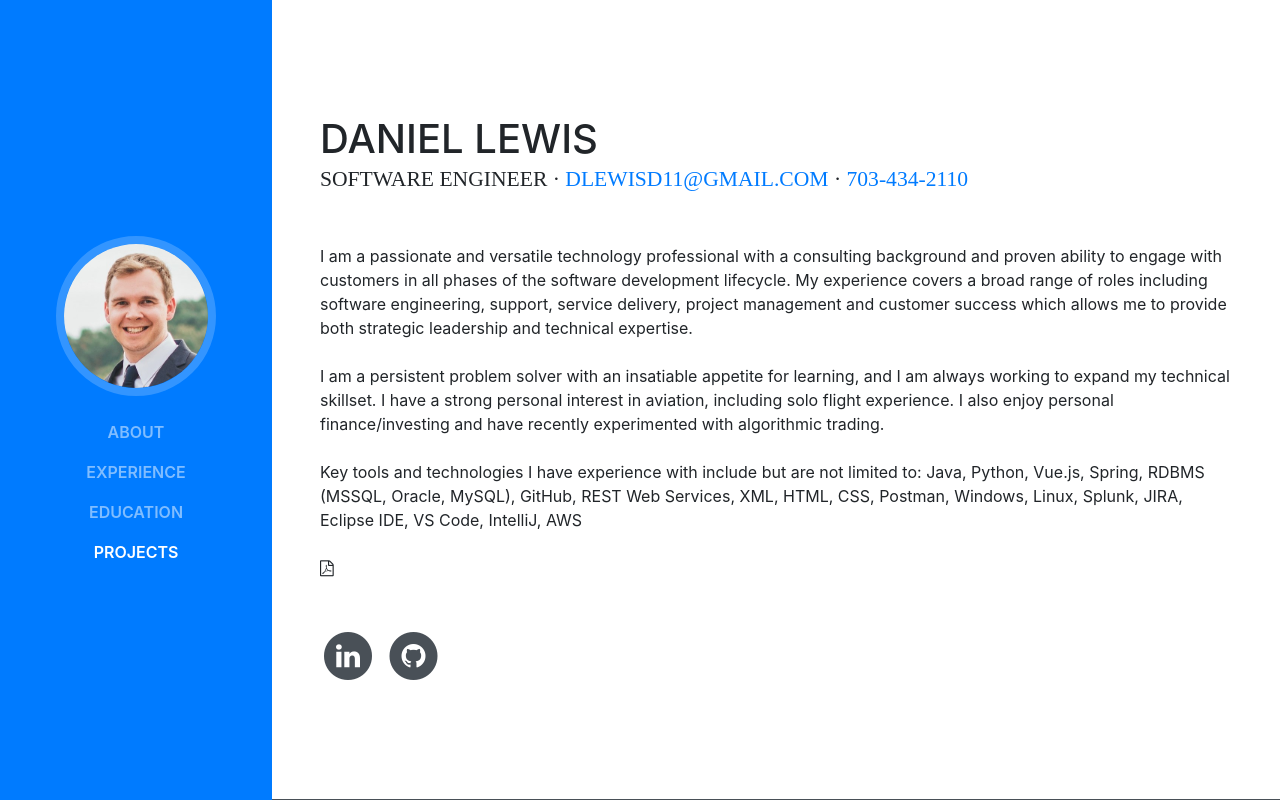
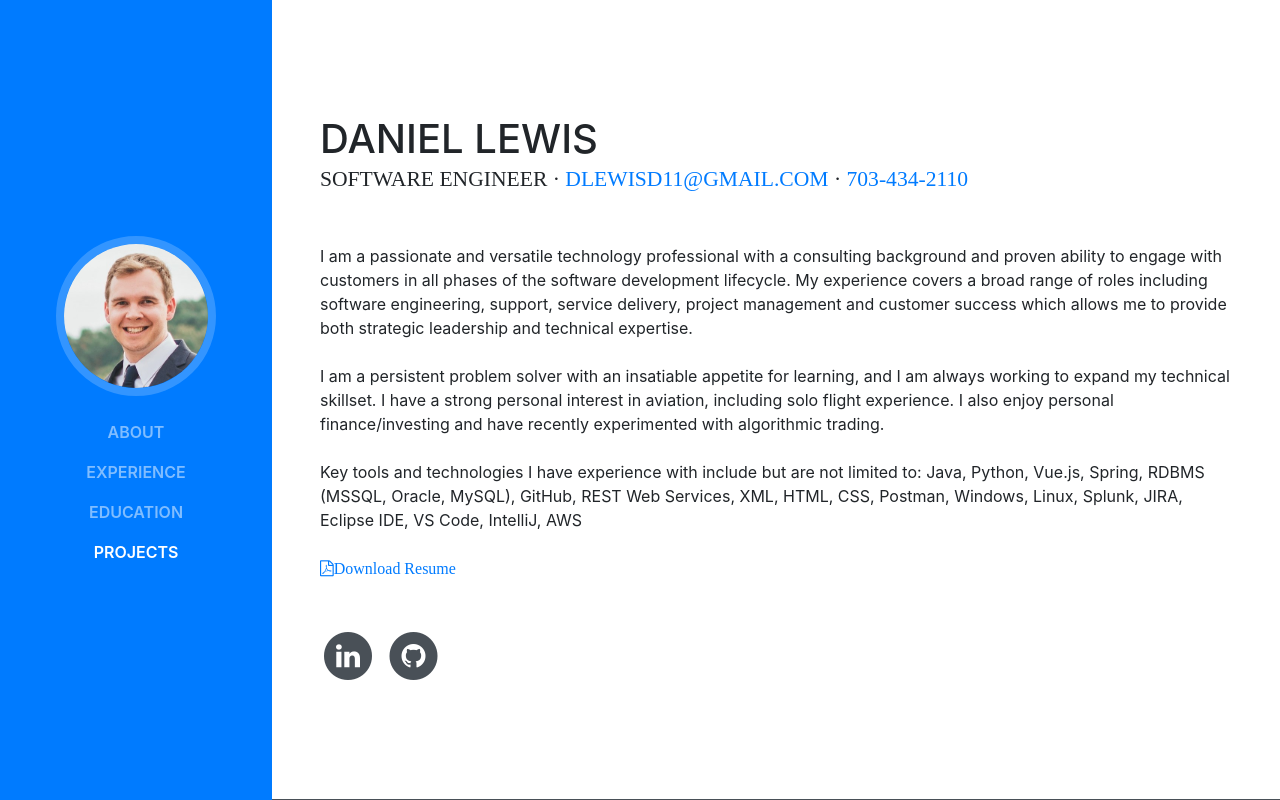
Before and after one commit to dlewisd11/dlewisd11.github.io, a website with bundled scripts: page index.html in a window 1280 px wide. Shown: the top 800 px of the page. Built offline with nearby package versions, Linux system fonts and the light colour scheme; a web font is replaced by a local one.

Commit message:
Update index.html

```diff
--- a/index.html
+++ b/index.html
@@ -94,7 +94,7 @@
           Key tools and technologies I have experience with include but are not limited to: Java, Python, Vue.js, Spring, RDBMS (MSSQL, Oracle, MySQL), GitHub, REST Web Services, XML, HTML, CSS, Postman, Windows, Linux, Splunk, JIRA, Eclipse IDE, VS Code, IntelliJ, AWS
           <br/>
           <br/>
-          <i class="fa fa-file-pdf-o" aria-hidden="true"></i>
+          <a href="https://daniellewis.tech/Daniel_Lewis_Resume_Public.pdf><i class="fa fa-file-pdf-o" aria-hidden="true"></i>Download Resume</a>
           </p>
 
           <ul class="list-inline list-social-icons mb-0">
```
